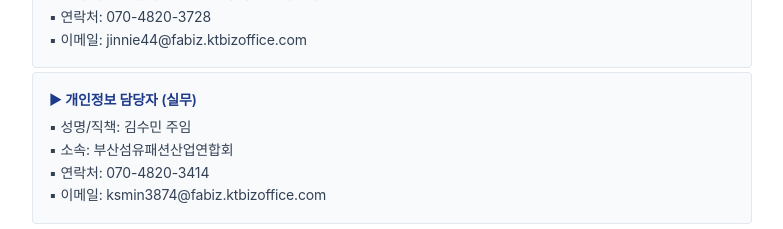
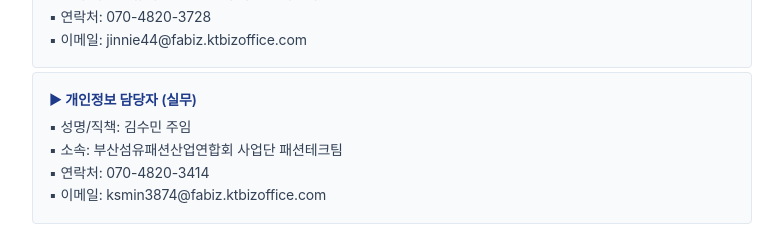
Before and after one commit to btfacreator/b-fashion-reservation, a Next.js app: page /privacy in a window 1280 px wide. Shown: the part 1760-1989 px from the top of the page, without its empty margins (248-1031 px from the left). Built offline with nearby package versions, Linux system fonts and the light colour scheme; no server answers; a web font is replaced by a local one.

Commit message:
Set handler department same as officer (사업단 패션테크팀)

```diff
--- a/app/privacy/page.tsx
+++ b/app/privacy/page.tsx
@@ -170,7 +170,7 @@
             <div className="mt-3 border border-slate-200 rounded p-4 bg-slate-50">
               <p className="font-semibold mb-1" style={{ color: BLUE }}>▶ 개인정보 담당자 (실무)</p>
               <p>▪ 성명/직책: {HANDLER_NAME}</p>
-              <p>▪ 소속: {ORG}</p>
+              <p>▪ 소속: {ORG} {OFFICER_DEPT}</p>
               <p>▪ 연락처: {HANDLER_PHONE}</p>
               <p>▪ 이메일: {HANDLER_EMAIL}</p>
             </div>
```
